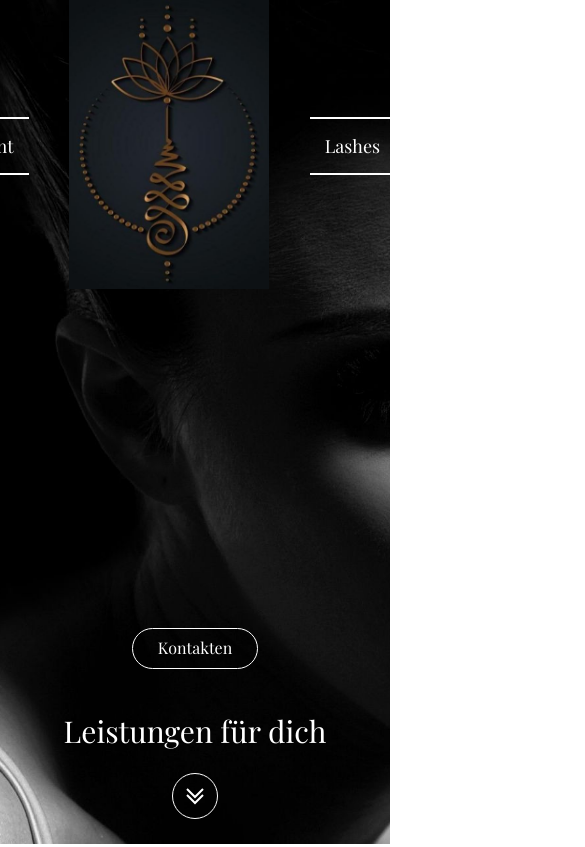
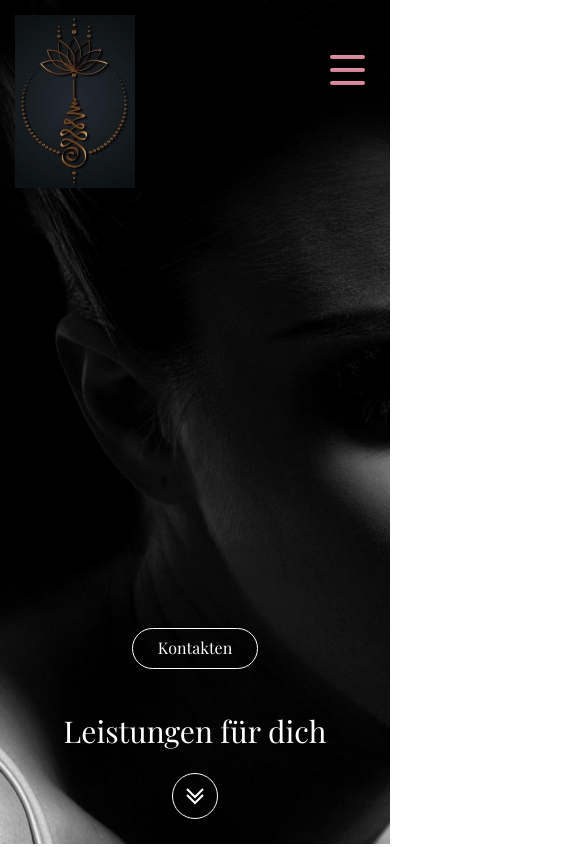
Before and after one commit to lenokand/cataleya, a website: page index.html in a window 390 px wide. Shown: the top 847 px of the page, 585 px wide, since content can reach past the window. Drawn offline with nearby package versions, Linux system fonts and the light colour scheme; a web font is replaced by a local one.

Commit message:
add mobile

```diff
--- a/index.html
+++ b/index.html
@@ -23,6 +23,20 @@
       <!-- <div class="bg_darck"></div> -->
       <div class="parallax">
         <menu>
+          <div class="hidden-header">
+              <div class="logo-block">
+                  <a href="/">
+                    <img src="./img/logo.jpg" class="logo" alt="">
+                  </a>
+                </div>
+              <div class="burger ">
+                  <span></span>
+                  <span></span>
+                  <span></span>
+              </div>
+          </div>
+
+
           <ul class="menu nav">
             <li class="nav-item">
               <a class="nav-link active" aria-current="page" href="#">Home</a>
--- a/main.js
+++ b/main.js
@@ -21,6 +21,7 @@ const swiper = new Swiper('.swiper', {
 
 let menu = document.querySelector(".menu")
 
+if(window.width > 1336){
 
 
   window.addEventListener('scroll',function(){
@@ -35,6 +36,7 @@ window.addEventListener('scroll',function(){
 
     }
   })
+}
 // плавный переход по якорям
 document.querySelectorAll('a[href^="#"]').forEach(anchor => {
     anchor.addEventListener('click', function(e) {
@@ -102,3 +104,19 @@ document.querySelectorAll('.accordion-header').forEach(header => {
       }
   });
 });
+
+
+// бургер меню
+
+const icons = document.querySelectorAll('.burger');
+const menuTag = document.querySelector('menu');
+const body = document.querySelector('body');
+icons.forEach (icon => {
+  icon.addEventListener('click', (event) => {
+    icon.classList.toggle("open");
+    menuTag.classList.toggle("open");
+
+    body.classList.toggle("open");
+
+  });
+});
--- a/main.scss
+++ b/main.scss
@@ -1,6 +1,8 @@
 /* @import "./node_modules/bootstrap/scss/bootstrap"; */
 @import './normalize.css';
-
+body.open{
+  overflow: hidden;
+}
 
 menu > ul{
     display: flex;
@@ -127,6 +129,98 @@ main{
     display: flex;
     flex-direction: column;
   }
+
+
+/* burger */
+.burger {
+  width: 35px;
+  height: 30px;
+  margin: 10px 10px;
+  position: relative;
+  top: 0;
+  right: 0;
+  cursor: pointer;
+  display: inline-block;
+  display: none;
+  z-index: 4;
+  /* background: #ece8e8; */
+  /* border-radius: 5px; */
+  /* padding: 4px; */
+  /* box-shadow: #fff 3px 5px; */
+}
+
+.burger span {
+  background: linear-gradient(180deg, #d995af 0%, #d87c8a 100%);
+  position: absolute;
+  border-radius: 2px;
+  transition: .3s cubic-bezier(.8, .5, .2, 1.4);
+  width: 100%;
+  height: 4px;
+  transition-duration: 500ms;
+  /* box-sizing: content-box; */
+  /* border: 1px solid #fff; */
+
+}
+
+.burger span:nth-child(1) {
+  top: 0px;
+  left: 0px;
+}
+
+.burger span:nth-child(2) {
+  top: 13px;
+  left: 0px;
+  opacity: 1;
+}
+
+.burger span:nth-child(3) {
+  bottom: 0px;
+  left: 0px;
+}
+
+.burger:not(.open):hover span:nth-child(1) {
+  transform: rotate(-3deg) scaleY(1.1);
+}
+
+.burger:not(.open):hover span:nth-child(2) {
+  transform: rotate(3deg) scaleY(1.1);
+}
+
+.burger:not(.open):hover span:nth-child(3) {
+  transform: rotate(-4deg) scaleY(1.1);
+}
+
+.burger.open span:nth-child(1) {
+  transform: rotate(45deg);
+  top: 13px;
+}
+
+.burger.open span:nth-child(2) {
+  opacity: 0;
+}
+
+.burger.open span:nth-child(3) {
+  transform: rotate(-45deg);
+  top: 13px;
+}
+
+.hidden-header {
+  display: none;
+  padding-top: 15px;
+  padding-left: 15px;
+  padding-right: 15px;
+  .logo{
+    max-width: 120px;
+  }
+}
+
+.menu-logo_hidden {
+  display: none;
+}
+
+
+
+/* burger end */
 
 
 
@@ -624,14 +718,6 @@ color: #878787;
     }
  }
 
-
-
-
-
-
-
-
-
  .about-text{
   padding: 30px;
   background-image:
@@ -679,10 +765,73 @@ color: #878787;
     .about-block{
       flex-direction: column;
     }
+    .menu-logo_hidden {
+      display: block;
+      max-width: 100px;
+      padding-left: 30px;
+      margin-bottom: 15px;
+      padding-top: 15px;
   }
+
+  .hidden-header {
+      display: flex;
+      align-items: center;
+      justify-content: space-between;
+  }
+
+  .burger {
+      display: flex;
+      position: fixed;
+      top: 45px;
+      right: 15px;
+  }
+  menu.open .menu.nav{
+    transform: translateX(0) ;
+  }
+  .menu.nav{
+   transform: translateX(-100%) ;
+   background: #000;
+   background-color: #333;
+   z-index: 1;
+   top: 0;
+   bottom: 0;
+   left: 0;
+   right: 0;
+   position: fixed;
+   flex-direction: column;
+   width: 100%;
+
+   z-index: 2;
+   padding-top: 10%;
+   padding-bottom: 10%;
+   transition: 300ms ease;
+
+
+  }
+  }
+
+
   @media screen and (max-width:1024px) {
     .container {
       max-width: 90%;
     }
 
+    .contacts-block{
+      flex-direction: column;
+    }
+    .contacts .block-info, .contacts .block-map{
+      width: 100%;
+    }
+    .contacts .block-map{
+      margin-top: 45px;
+    }
+    footer .footer-menu{
+      flex-direction: column;
+    }
+    img{
+      max-width: 100%;
+    }
+    .blocks a{
+      width: 100%;
+    }
   }
```
Also changed, not shown: main.css. Lines whose indentation alone changed are shown as unchanged.
